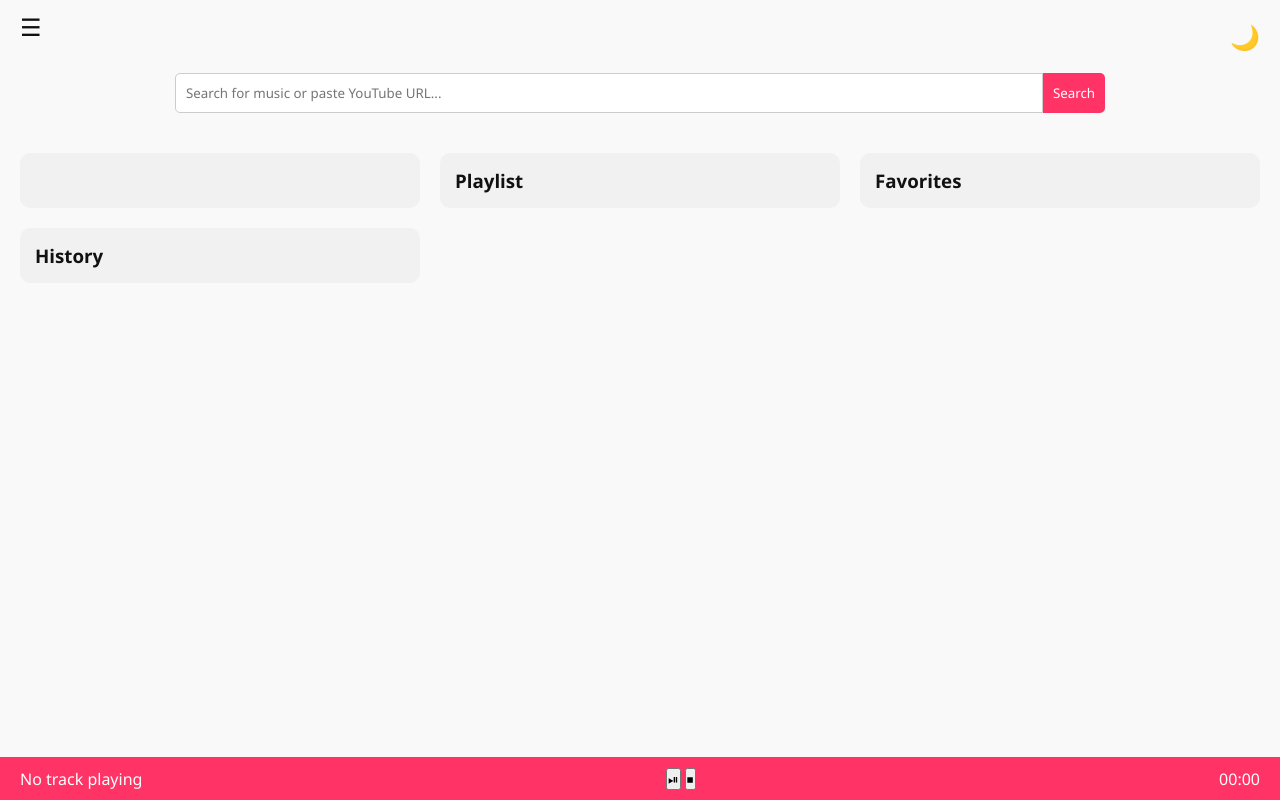
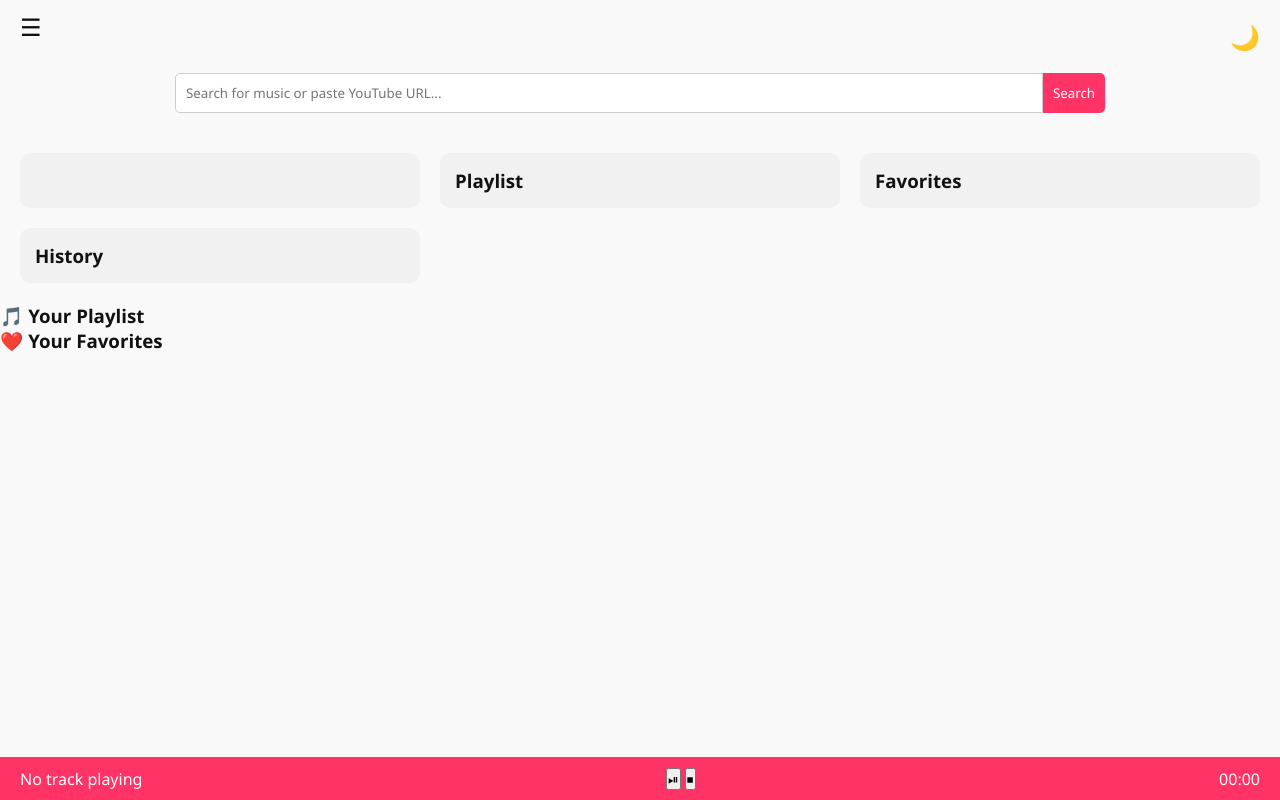
Before and after one commit to codexxx16/Easy-Play, a plain HTML site: page player.html in a window 1280 px wide. Drawn offline with Linux system fonts and the light colour scheme.

Commit message:
Update player.html

```diff
--- a/player.html
+++ b/player.html
@@ -57,6 +57,11 @@
     </div>
     <span id="miniTime">00:00</span>
   </div>
+  <h3>🎵 Your Playlist</h3>
+<div id="playlist"></div>
+
+<h3>❤️ Your Favorites</h3>
+<div id="favorites"></div>
 
   <!-- Full Player (hidden until media is selected) -->
   <div class="full-player" id="fullPlayer">
```
